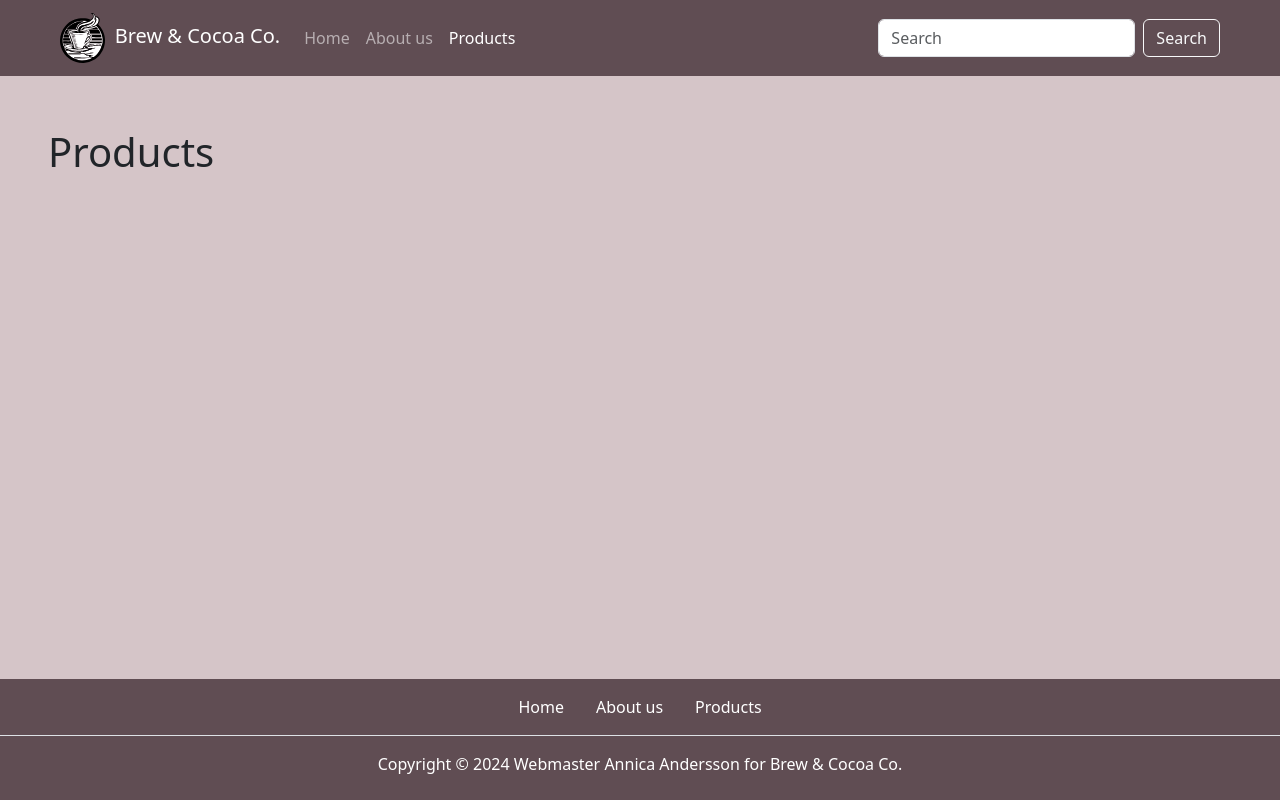
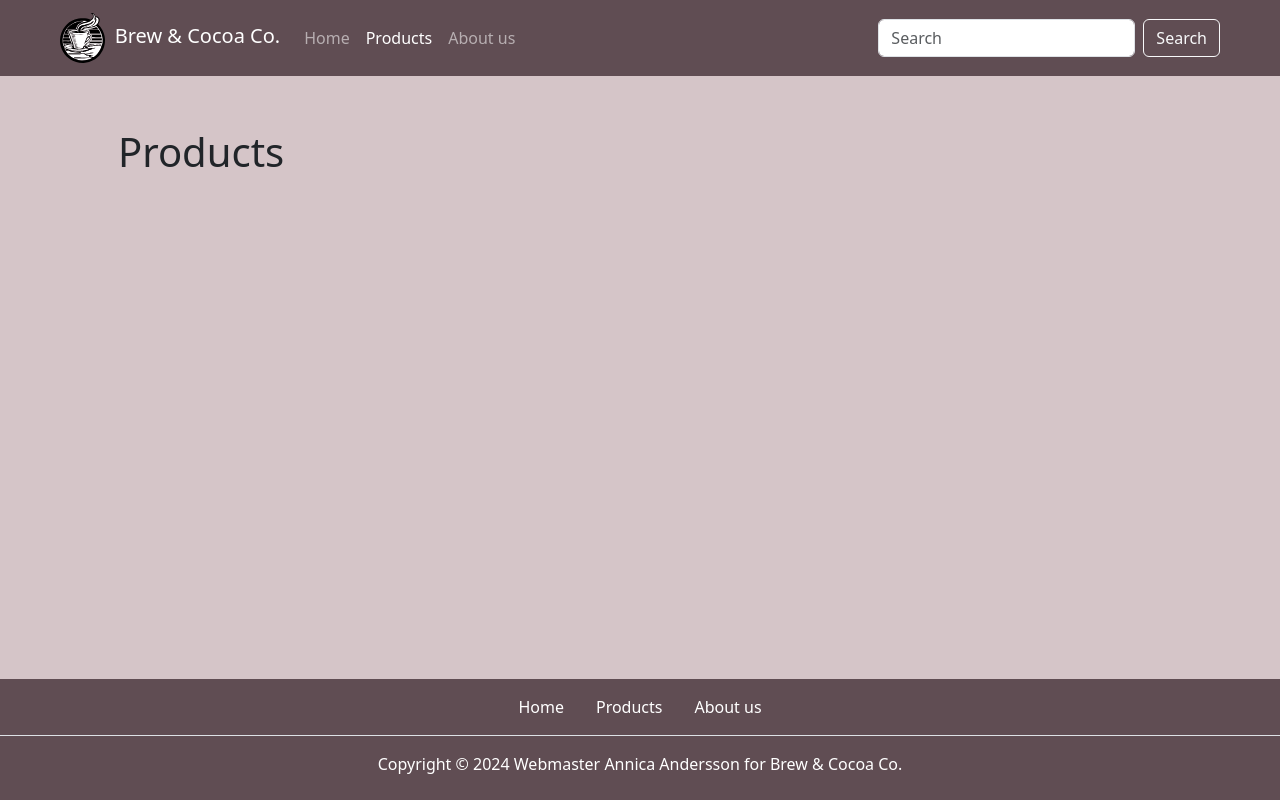
Before and after one commit to Annisson/CoffeeShop, a plain HTML site: page products.html in a window 1280 px wide. Drawn offline with nearby package versions, Linux system fonts and the light colour scheme.

Commit message:
Rearrange order of links in navbar and footer

```diff
--- a/products.html
+++ b/products.html
@@ -16,8 +16,8 @@
             <a class="navbar-brand logo ps-5" href="index.html"><img src="/images/icons/coffee-31496.svg" alt="Coffee cup logo">Brew & Cocoa Co.</a>
             <ul class="navbar-nav me-auto mb-2 mb-lg-0">
                 <li class="nav-item"><a class="nav-link" href="index.html">Home</a></li>
+                <li class="nav-item"><a class="nav-link active" aria-current="page" href="products.html">Products</a></li>
                 <li class="nav-item"><a class="nav-link" href="about-us.html">About us</a></li>
-                <li class="nav-item"><a class="nav-link active" aria-current="page" href="products.html">Products</a></li>
             </ul>
             <form class="d-flex pe-5" role="search">
                 <input class="form-control me-2" type="search" placeholder="Search" aria-label="Search">
@@ -27,17 +27,26 @@
     </nav>
 </div>
 
-<div class="d-flex p-5 bd-highlight flex-column justify-content-center">
-    <h1>Products</h1>
-    <br>
+<div class="d-flex p-5 bd-highlight flex-column justify-content-center container-sm">
+    <h1 class="pb-5">Products</h1>
+
+
+
+
+
+
+
+
+
+
 </div>
 
 <div class="container-fluid pt-5" id="foot">
     <footer class="py-2 text-center text-white">
       <ul class="nav justify-content-center border-bottom pb-2 mb-3">
         <li class="nav-item"><a class="nav-link text-white" href="index.html">Home</a></li>
+        <li class="nav-item"><a class="nav-link text-white" href="products.html">Products</a></li>
         <li class="nav-item"><a class="nav-link text-white" href="about-us.html">About us</a></li>
-        <li class="nav-item"><a class="nav-link text-white" href="products.html">Products</a></li>
       </ul>
       <p class="text-center text-white">Copyright &copy; 2024 Webmaster Annica Andersson for Brew & Cocoa Co.</p>
     </footer>
```
Also changed, not shown: about-us.html (+2 -2 lines), index.html (+2 -2 lines).
